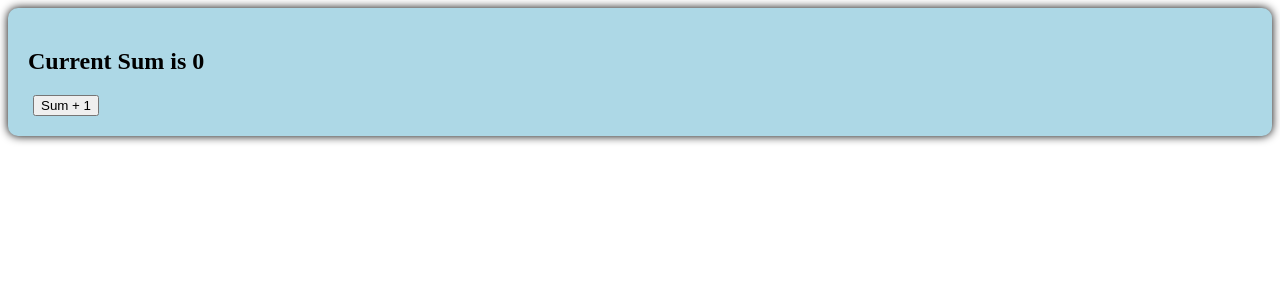
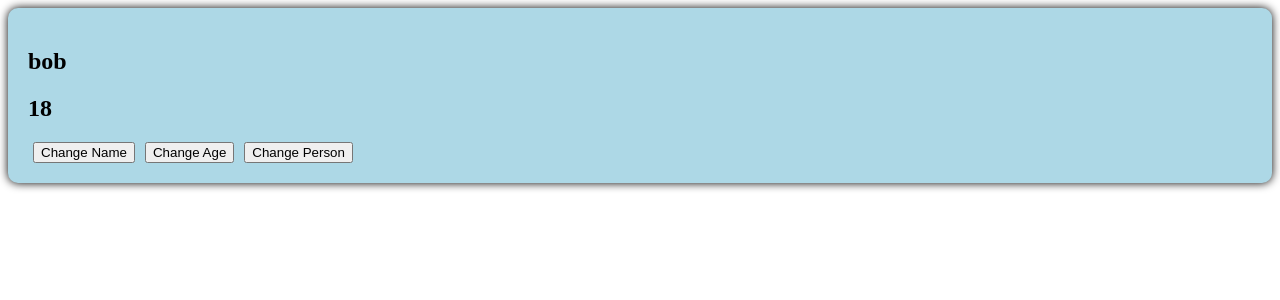
Before and after one commit to KickaStone/hello_vue3, a Vue app: page / in a window 1280 px wide. Shown: the top 300 px of the page. Built offline with nearby package versions, Linux system fonts and the light colour scheme.

Commit message:
P18:  watch_2, ref, object

```diff
--- a/src/components/Person.vue
+++ b/src/components/Person.vue
@@ -1,29 +1,42 @@
 <template>
   <div class="person">
-    <h2>Current Sum is {{ sum }}</h2>
-    <button @click="changeSum">Sum + 1</button>
+    <h2>{{person.name}}</h2>
+    <h2>{{person.age}}</h2>
+
+  <button @click="changeName">Change Name</button>
+  <button @click="changeAge">Change Age</button>
+  <button @click="changePerson">Change Person</button>
   </div>
 </template>
 
 <script lang="ts" setup>
 import {ref, watch} from 'vue';
 
-let sum = ref(0);
+let person = ref({name: 'bob', age:18});
 
-const y = ref(0);
-const x = ref(0);
-
-function changeSum(){
-  sum.value += 1;
+function changeName() {
+  person.value.name  = 'Alice';
 }
 
-watch(sum, (newValue, oldValue)=>{
-  console.log('sum is changed', oldValue, '->', newValue);
-})
+function changeAge() {
+  person.value.age += 1;
+}
 
-watch([x, ()=>y.value], ([newX, newY])=>{
-  console.log(`x is ${newX}, y is ${newY}`);
-})
+function changePerson() {
+  person.value = {name: 'Bob', age: 18};
+}
+
+// watch(person, (newValue) => { // only care about person's address
+//   console.log(newValue);
+// })
+
+let stopWatch = watch(person, (newValue) => { // also care about the
+  console.log(newValue);
+  if (person.value.age > 20){
+    // stop the watcher
+    stopWatch()
+  }
+}, {deep: true, immediate: true});
 
 </script>
 
```
